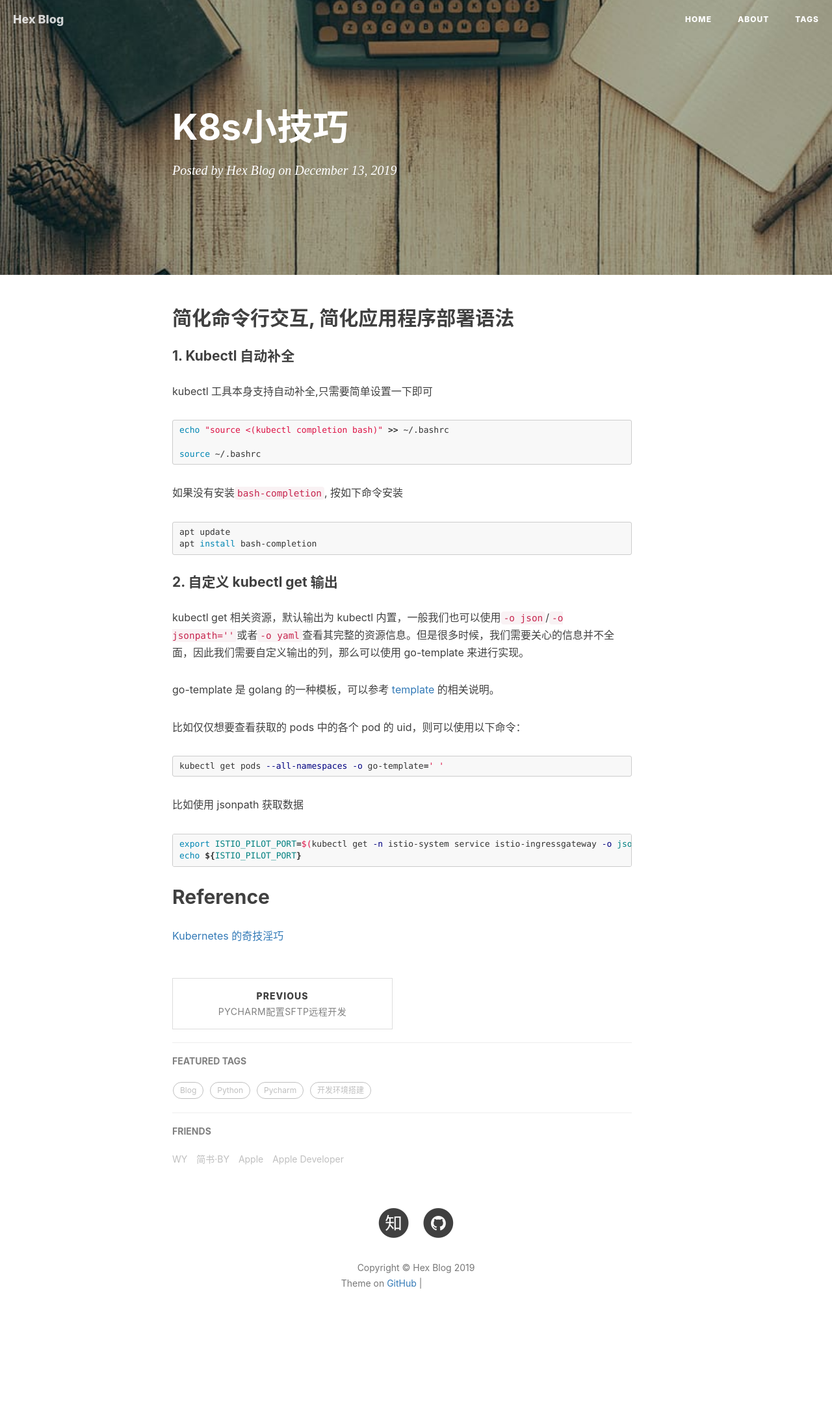
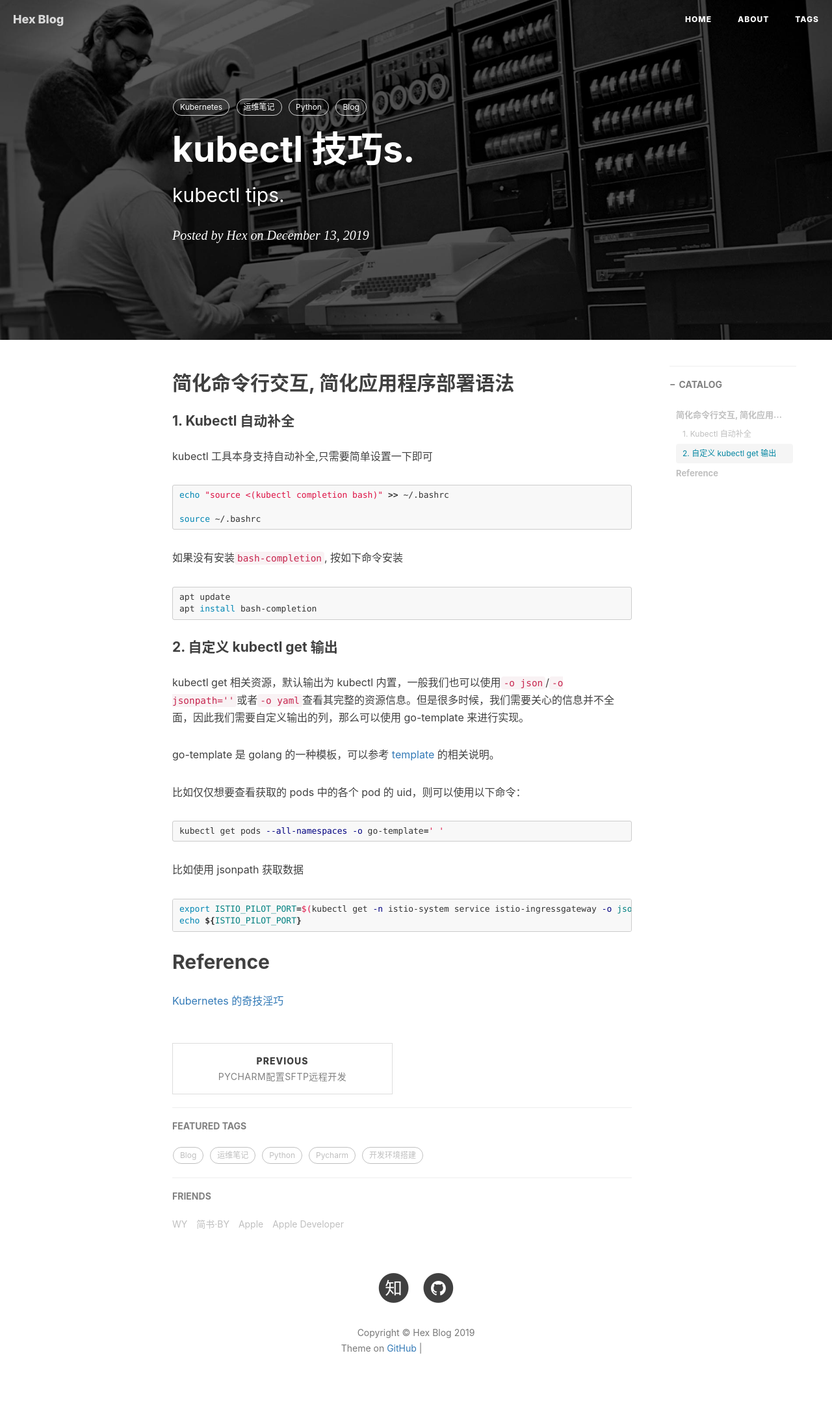
Before and after one commit to hex-py/hex-py.github.io, a Jekyll site: the page built from _posts/2019-12-13-k8s小技巧.md, in a window 1280 px wide. Shown: the whole page at 65% size. Built offline with Jekyll 4.4.1, drawn with Linux system fonts in a browser that asks for light colours; nearby versions of some CDN libraries; our own code applies the rules of GitHub Pages for plain Markdown files; comment, search, counter and statistics services are not loaded; before the commit the page ends 2079 px from its top, so only the background shows below that; grey boxes are pictures that could not be loaded.

Commit message:
add k8s tips.

```diff
--- a/_posts/2019-12-13-k8s小技巧.md
+++ b/_posts/2019-12-13-k8s小技巧.md
@@ -1,3 +1,18 @@
+---
+layout:     post
+title:      kubectl 技巧s.
+subtitle:   kubectl tips.
+date:       2019-12-13
+author:     Hex
+header-img: img/post-bg-unix-linux.jpg
+catalog: true
+tags:
+    - Kubernetes
+    - 运维笔记
+    - Python
+    - Blog
+---
+
 ## 简化命令行交互, 简化应用程序部署语法
 
 #### 1. Kubectl 自动补全
```
Also changed, not shown: _posts/2019-12-13-Pycharm配置Sftp远程开发.md (+1 -1 lines), img/post-bg-mma-0.png (deleted), img/post-bg-mma-1.jpg (deleted), img/post-bg-mma-2.jpg (deleted), img/post-bg-mma-3.jpg (deleted), img/post-bg-mma-4.jpg (deleted), img/post-bg-mma-5.jpg (deleted), img/post-bg-mma-6.jpg (deleted).
